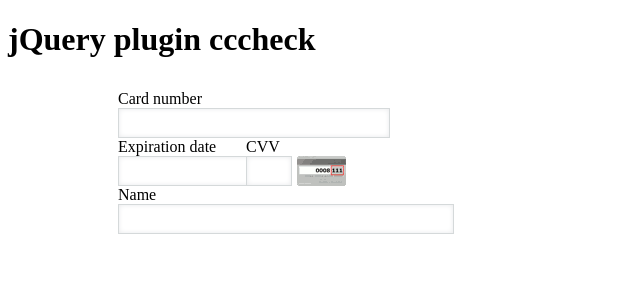
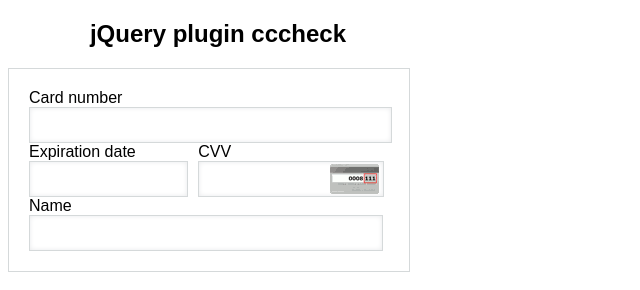
Before and after one commit to RuanAragao/cccheck, a website: page index.html in a window 1280 px wide. Shown: the whole page, without its empty margins (0-640 px from the left). Drawn offline with nearby package versions, Linux system fonts and the light colour scheme.

Commit message:
Fix form

```diff
--- a/index.html
+++ b/index.html
@@ -5,98 +5,93 @@
 <title>cccheck - credit card check</title>
 <link rel="stylesheet" href="./dist/css/cccheck.css" type="text/css">
 <style type="text/css">
+	body {
+		font-family: Arial, Helvetica, sans-serif;
+	}
+	.main-header {
+		width: 360px;
+		text-align: center;
+		padding: 0px 30px;
+	}
 	#credit-card {
 		display: block;
-		margin-left:100px;
-		width: 320px;
+		width: 360px;
 		padding: 10px;
 		position: relative;
+		border: 1px solid #d5d9da;
+		padding: 20px;
 	}
 	#credit-card label{margin-right:5px;}
 	#credit-card input {
-		padding:5px 7px;
+		padding:8px 11px;
 		border:1px solid #d5d9da;
 		box-shadow: 0 0 5px #e8e9eb inset;
 		width: 100%;
 		font-size:1em;
-		float: left;
 		margin-right: 5px;
 	}
+	#cc-name {
+		width: 330px !important;
+	}
 	#result{margin-left:5px;}
-
 	.row {
-		display: block;
+		display: flex;
 	}
-	.cln-number,
-	.cln-label,
-	.cln-expiration,
-	.cln-cvv,
-	.cln-name {
-		float: left;
+	.col-1 {
+		width: 47%;
+	}
+	.col-2 {
+		width: 45%;
+	}
+	.full-width {
+		width: 100%;
+	}
+	#cc-expiration {
+		width: 80% !important;
+	}
+	.i-icon-cvv2 {
+		position: absolute;
+		right: 30px;
+    	margin-top: -33px;
 	}
 
-	.cln-number {
-		width: 80%;
-	}
-	.cln-label {
-		width: 20%;
-		margin-top: 19px;
-	}
-	.cln-expiration {
-		width: 40%;
-	}
-	.cln-cvv {
-		width: 50%;
-	}
-	.cln-cvv input {
-		width: 30px !important;
-	}
-	.cln-cvv i {
-		float: left;
-	}
-	.cln-name {
-		width: 100%;
-	}
-
-	label {
-		display: block;
-	}
 
 </style>
 </head>
 <body>
+	<section id="main">
+		<div class="main-header">
 			<h1>jQuery plugin cccheck</h1>
+		</div>
 		<form id="credit-card">
 			<div class="row">
-			<div class="cln-number">
+				<div>
 					<label for="cc-number">Card number</label>
 					<input type="text" id="cc-number" required="required">
 				</div>
-			<div class="cln-label">
+				<div>
 					<span id="show-cc-label"></span>
 				</div>
 			</div>
 			<div class="row">
-			<div class="cln-expiration">
+				<div class="col-1">
 					<label for="cc-expiration">Expiration date</label>
 					<input type="text" id='cc-expiration' required="required">
 				</div>
-			<div class="cln-cvv">
+				<div class="col-2">
 					<label for="cc-cvv">CVV</label>
 					<input type="text" id="cc-cvv" required="required">
 					<i class="i-icon-payment i-icon-cvv2"></i>
 				</div>
+			</div>
 			<div class="row">
-				<div class="cln-name">
+				<div>
 					<label for="cc-name">Name</label>
 					<input type="text" id="cc-name" required="required">
 				</div>
 			</div>
-		</div>
-
-
 		</form>
-
+	</section>
  <script src="https://code.jquery.com/jquery-3.4.1.min.js"></script>
  <script src="./dist/js/jquery.cccheck.js"></script>
 
```
Lines whose indentation alone changed are shown as unchanged.
